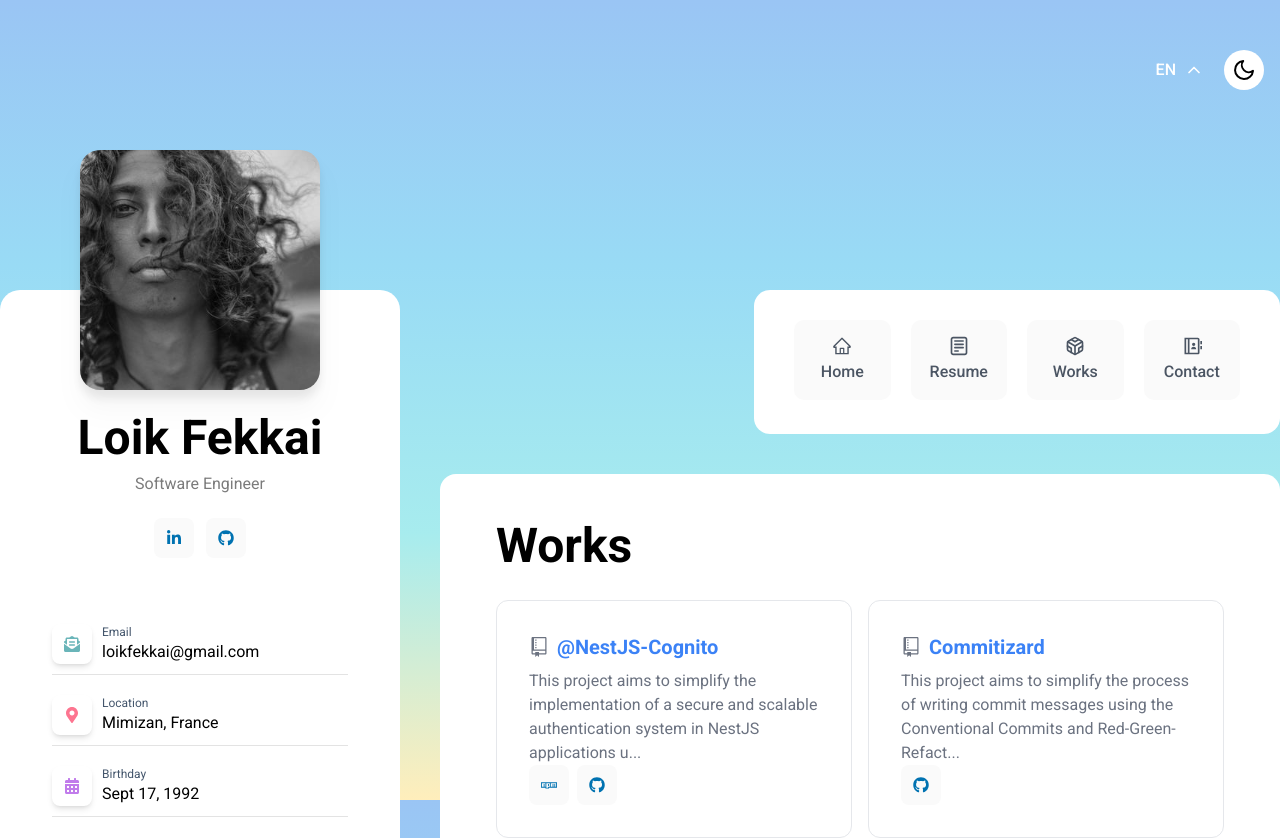
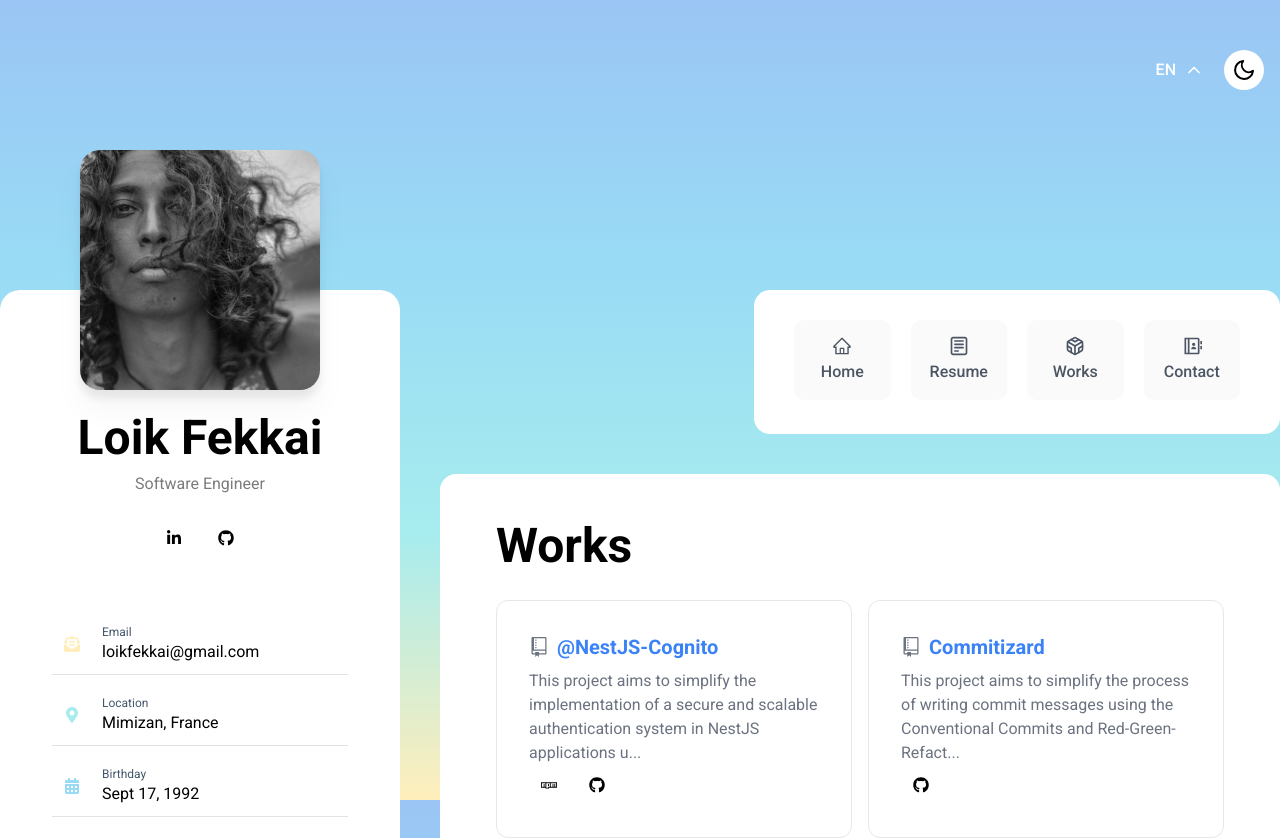
Before and after one commit to Lokicoule/portfolio, a React (Vite) app: page /fr/works in a window 1280 px wide. Shown: the top 838 px of the page. Built offline with nearby package versions, Linux system fonts and the light colour scheme.

Commit message:
feat(buttons): add tiny button

```diff
--- a/src/index.css
+++ b/src/index.css
@@ -25,13 +25,6 @@ body {
     @apply bg-[#FAFAFA] dark:bg-[#121e26] cursor-default px-5 py-2 rounded-lg dark:text-[#A6A6A6];
   }
 
-  .btn-social {
-    @apply w-10 h-10 rounded-lg flex justify-center items-center transition-colors duration-300 ease-in-out bg-[#FAFAFA] dark:bg-[#212425];
-  }
-  .btn-social:hover {
-    @apply bg-gradient-to-b from-sky-400 to-blue-500 hover:text-white;
-  }
-
   .bg-sky-to-blue {
     @apply bg-gradient-to-b from-sky-400 to-blue-500;
   }
--- a/src/shared/components/Hero/Hero.tsx
+++ b/src/shared/components/Hero/Hero.tsx
@@ -14,12 +14,10 @@ const socialLinks = [
   {
     href: "https://www.linkedin.com/",
     icon: <FaLinkedinIn />,
-    iconClass: "text-[#0072b1]",
   },
   {
     href: "https://www.github.com/",
     icon: <FaGithub />,
-    iconClass: "text-[#0072b1]",
   },
 ];
 
@@ -29,7 +27,6 @@ const contactInfo = [
     value: "loikfekkai@gmail.com",
     color: "green-500",
     icon: <FaEnvelopeOpenText />,
-    iconClass: "text-[#6AB5B9]",
     href: "mailto:loikfekkai@gmail.com",
   },
   {
@@ -37,14 +34,12 @@ const contactInfo = [
     value: "Mimizan, France",
     color: "pink-500",
     icon: <FaMapMarkerAlt />,
-    iconClass: "text-[#FD7590]",
   },
   {
     label: "Birthday",
     value: "Sept 17, 1992",
     color: "blue-500",
     icon: <FaCalendarAlt />,
-    iconClass: "text-[#C17CEB]",
   },
 ];
 
--- a/src/shared/components/contact-info/ContactInfo.tsx
+++ b/src/shared/components/contact-info/ContactInfo.tsx
@@ -1,15 +1,23 @@
+import TinyIcon from "../icons/TinyIcon";
+
 interface ContactInfo {
   label: string;
   value: string;
   color: string;
   icon: JSX.Element;
-  iconClass: string;
   href?: string;
 }
 
 interface Props {
   contactInfo: ContactInfo[];
 }
+
+const colors: string[] = [
+  "text-[#ffeebb]",
+  "text-[#a7ecee]",
+  "text-[#99dbf5]",
+  "text-[#9ac5f4]",
+];
 
 const ContactInfo: React.FC<Props> = ({ contactInfo }) => {
   return (
@@ -21,11 +29,9 @@ const ContactInfo: React.FC<Props> = ({ contactInfo }) => {
             index === contactInfo.length - 1 ? "" : "mb-2.5"
           }`}
         >
-          <span
-            className={`flex-shrink-0 btn-social bg-primary-light dark:bg-black ${info.iconClass} shadow-md`}
-          >
+          <TinyIcon className={colors[index % colors.length]}>
             {info.icon}
-          </span>
+          </TinyIcon>
           <div className="text-left ml-2.5">
             <p className="text-xs text-[#44566C] dark:text-[#A6A6A6]">
               {info.label}
--- /dev/null
+++ b/src/shared/components/icons/TinyIcon.tsx
@@ -0,0 +1,17 @@
+export type TinyIconProps = React.PropsWithChildren<{
+  className?: string;
+}>;
+
+type TinyIconComponent = React.FC<TinyIconProps>;
+
+const TinyIcon: TinyIconComponent = ({ children, className }) => {
+  return (
+    <div
+      className={`w-10 h-10 rounded-lg flex justify-center items-center transition-colors duration-300 ease-in-out text-primary-light dark:text-primary-dark bg-primary-light dark:bg-primary-dark hover:bg-gradient-to-b from-sky-400 to-blue-500 hover:text-white `}
+    >
+      <span className={className}>{children}</span>
+    </div>
+  );
+};
+
+export default TinyIcon;
--- a/src/shared/components/social-links/SocialLinks.tsx
+++ b/src/shared/components/social-links/SocialLinks.tsx
@@ -1,7 +1,8 @@
+import TinyIcon from "../icons/TinyIcon";
+
 export interface SocialLinkProps {
   href: string;
   icon: JSX.Element;
-  iconClass: string;
 }
 
 interface Props {
@@ -18,7 +19,7 @@ const SocialLinks: React.FC<Props> = ({ socialLinks }) => {
           target="_blank"
           rel="noopener noreferrer"
         >
-          <span className={`btn-social ${link.iconClass}`}>{link.icon}</span>
+          <TinyIcon>{link.icon}</TinyIcon>
         </a>
       ))}
     </>
```
